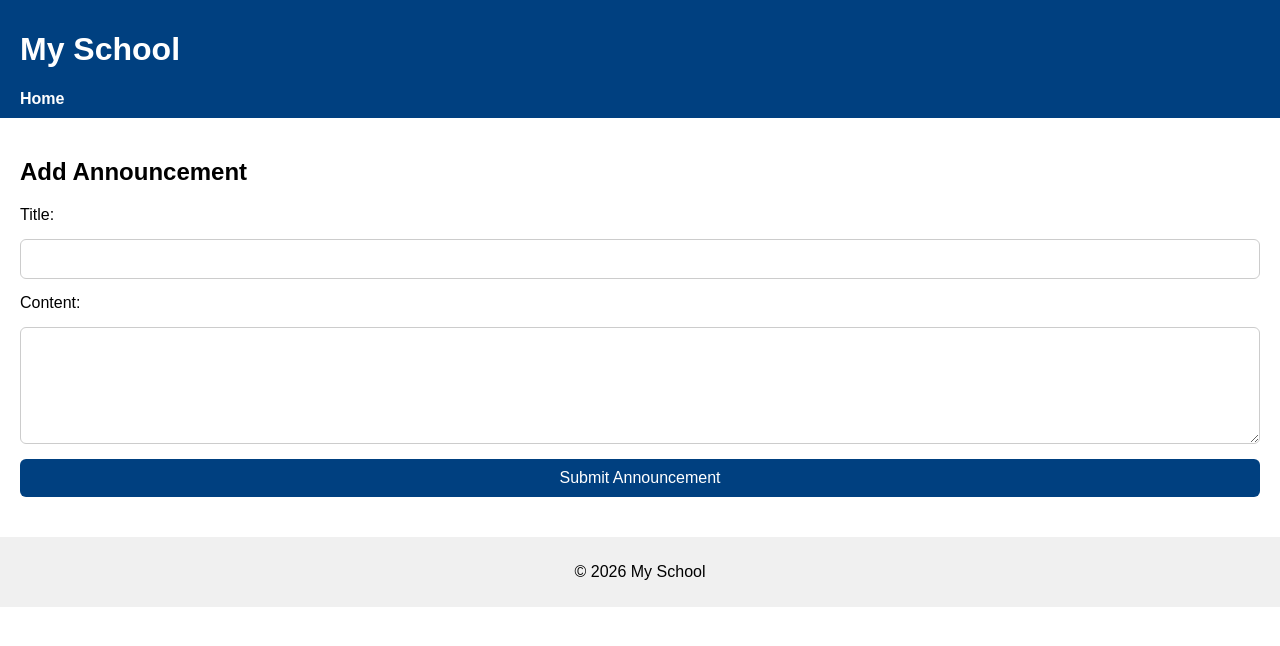
After one commit to avidlearner999/mini-school-site, a Flask app: page /add-announcement in a window 1280 px wide. The commit adds this page. Shown: the top 646 px of the page. Run offline with Flask 3, Linux system fonts and the light colour scheme.

Commit message:
update 10-22-2026 3:56 pm

```diff
--- a/static/styles.css
+++ b/static/styles.css
@@ -27,3 +27,36 @@ footer {
     padding: 10px;
     margin-top: 20px;
 }
+
+/* ------------------------------------------
+   ADD ANNOUNCEMENT FORM
+   ------------------------------------------ */
+
+.announcement-form {
+    display: flex;
+    flex-direction: column;
+    gap: 15px;
+    margin-top: 20px;
+}
+
+.announcement-form input,
+.announcement-form textarea {
+    padding: 10px;
+    font-size: 1rem;
+    border-radius: 6px;
+    border: 1px solid #ccc;
+}
+
+.announcement-form button {
+    padding: 10px;
+    font-size: 1rem;
+    background-color: #004080;
+    color: white;
+    border: none;
+    border-radius: 6px;
+    cursor: pointer;
+}
+
+.announcement-form button:hover {
+    background-color: #003060;
+}
--- /dev/null
+++ b/templates/add_announcement.html
@@ -0,0 +1,17 @@
+{% extends "base.html" %}
+
+{% block content %}
+<h2>Add Announcement</h2>
+
+<form action="/add-announcement" method="POST" class="announcement-form">
+
+    <label for="title">Title:</label>
+    <input type="text" id="title" name="title" required>
+
+    <label for="content">Content:</label>
+    <textarea id="content" name="content" rows="5" required></textarea>
+
+    <button type="submit">Submit Announcement</button>
+</form>
+
+{% endblock %}
```
Also changed, not shown: static/create_db.py (added, +20 -0 lines), templates/announcements.html (added, +18 -0 lines), school.db (added).
